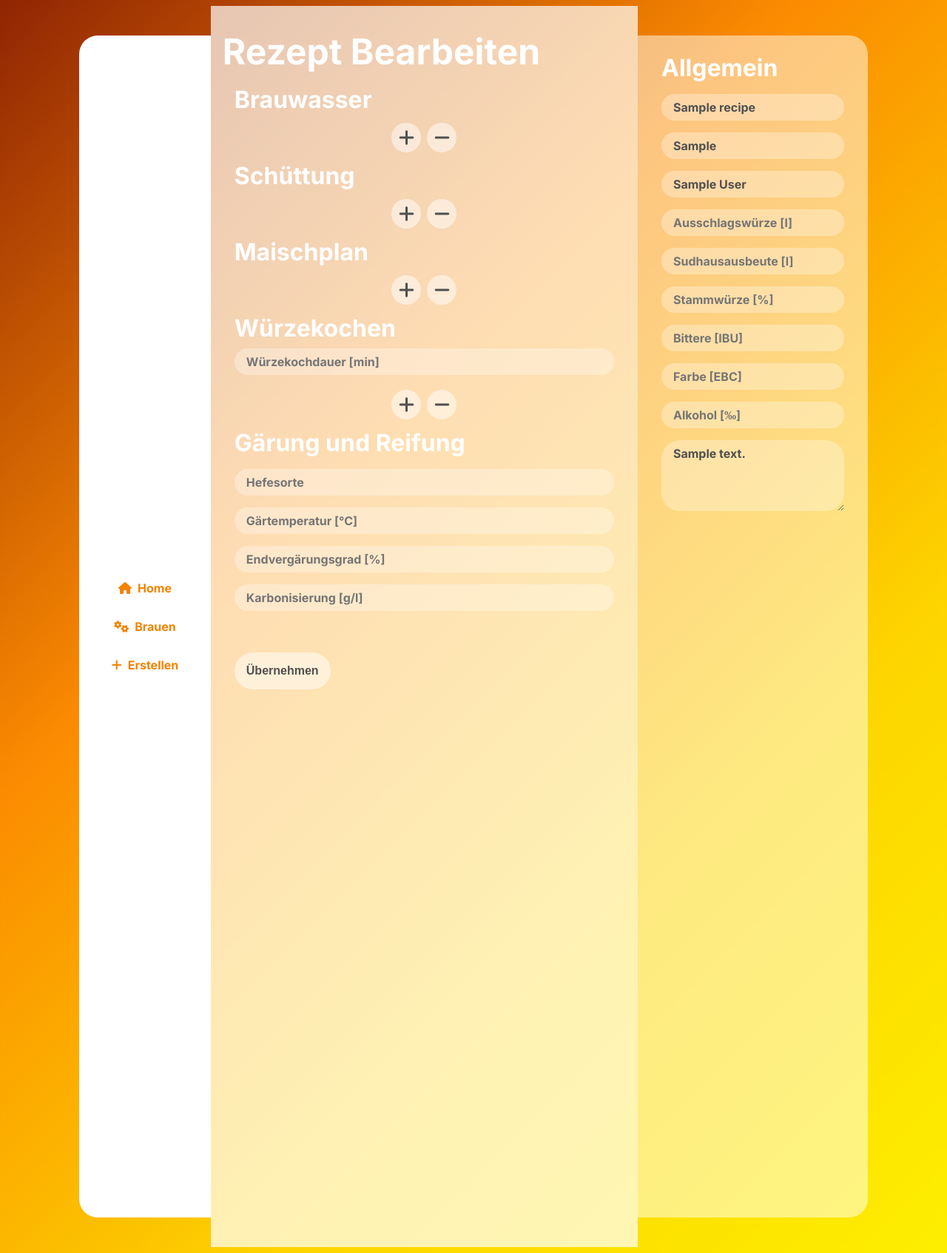
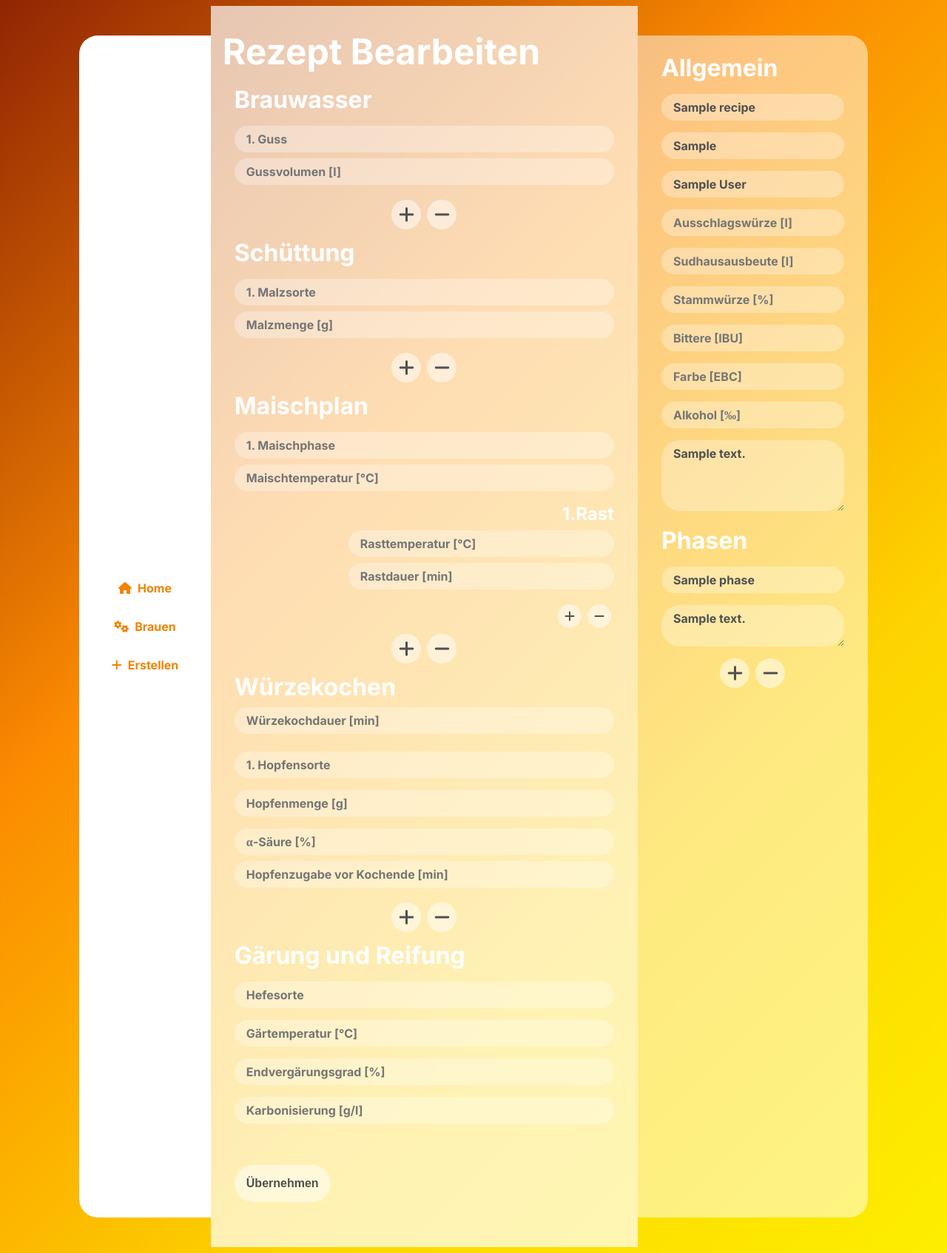
Before and after one commit to KeJo2014/brew_seminar, a Django app: template brewing/templates/brewing/edit.html in a window 1280 px wide. Shown: the whole page at 74% size. Run offline with Django 4.2, Linux system fonts and the light colour scheme; the template is opened without the code that fills it: most values are stand-ins (such as "Sample title", 1, 10 or a date in 2020); some libraries are stand-ins or nearby versions.

Commit message:
edit html

```diff
--- a/brewing/templates/brewing/edit.html
+++ b/brewing/templates/brewing/edit.html
@@ -10,9 +10,9 @@
         <h2>Brauwasser</h2>
         <div id="waterBox">
             <input type="text" id="brauwasser" style="display: none" value="{{recipe.brauwasser}}">
-            <!-- <input type="text" class="input" id="guss1" name="guss1" placeholder="1. Guss" required title="GUSS">
+            <input type="text" class="input" id="guss1" name="guss1" placeholder="1. Guss" required title="GUSS">
             <input type="number" class="input inputSpace" id="gussvol1" name="gussvol1" min="0" step="0.1"
-                placeholder="Gussvolumen [l]" required title="GUSSVOLUMEN"> -->
+                placeholder="Gussvolumen [l]" required title="GUSSVOLUMEN">
         </div>
         <div class="buttonBox">
             <button type="button" class="addDelButton" onclick="addWater('','')"><i class="fa-solid fa-plus"></i></button>
@@ -24,9 +24,9 @@
         <h2>Schüttung</h2>
         <div id="maltBox">
             <input type="text" id="schüttung" style="display: none" value="{{recipe.schüttung}}">
-            <!-- <input type="text" class="input" id="malz1" name="malz1" placeholder="1. Malzsorte" title="MALZSORTE">
+            <input type="text" class="input" id="malz1" name="malz1" placeholder="1. Malzsorte" title="MALZSORTE">
             <input type="number" class="input inputSpace" id="malzmenge1" name="malzmenge1" min="0" step="0.1"
-                placeholder="Malzmenge [g]" title="MALZMENGE"> -->
+                placeholder="Malzmenge [g]" title="MALZMENGE">
         </div>
         <div class="buttonBox">
             <button type="button" class="addDelButton" onclick="addMalt('', '')"><i class="fa-solid fa-plus"></i></button>
@@ -38,7 +38,7 @@
         <h2>Maischplan</h2>
         <div id="maischBox">
             <input type="text" id="maischplan" style="display: none" value="{{recipe.maischplan}}">
-            <!-- <input type="text" class="input" id="maisch1" name="maisch1" placeholder="1. Maischphase"
+            <input type="text" class="input" id="maisch1" name="maisch1" placeholder="1. Maischphase"
                 title="MAISCHPHASE">
             <input type="number" class="input inputSpace" id="maischtemp1" name="maischtemp1" min="0" step="0.1"
                 placeholder="Maischtemperatur [°C]" title="MAISCHTEMPERATUR">
@@ -54,7 +54,7 @@
                         class="fa-solid fa-plus"></i></button>
                 <button type="button" class="addDelButton smallerButton" id="buttonDelRast1" onclick="delRast(1, '', '')"><i
                         class="fa-solid fa-minus"></i></button>
-            </div> -->
+            </div>
         </div>
         <div class="buttonBox">
             <button type="button" class="addDelButton" onclick="addMaischphase('', '')"><i class="fa-solid fa-plus"></i></button>
@@ -67,14 +67,14 @@
         <input type="number" class="input inputSpace" id="kochendur" name="kochendur" min="0" step="0.1"
             placeholder="Würzekochdauer [min]" title="WÜRZEKOCHDAUER">
         <div id="hopfenBox">
-            <!-- <input type="text" class="input" id="hopfen1" name="hopfen1" placeholder="1. Hopfensorte"
+            <input type="text" class="input" id="hopfen1" name="hopfen1" placeholder="1. Hopfensorte"
                 title="HOPFENSORTE">
             <input type="number" class="input" id="hopfenmenge1" name="hopfenmenge1" min="0" step="0.1"
                 placeholder="Hopfenmenge [g]" title="HOPFENMENGE">
             <input type="number" class="input" id="alpha1" name="alpha1" min="0" placeholder="α-Säure [%]" step="0.1"
                 title="ALPHASÄURE">
             <input type="text" class="input inputSpace" id="hopfentime1" name="hopfentime1"
-                placeholder="Hopfenzugabe vor Kochende [min]" title="HOPFENZUGABE"> -->
+                placeholder="Hopfenzugabe vor Kochende [min]" title="HOPFENZUGABE">
         </div>
         <div class="buttonBox">
             <button type="button" class="addDelButton" onclick="addHopfen()"><i class="fa-solid fa-plus"></i></button>
@@ -131,6 +131,18 @@
         <textarea id="beschreibung" class="input" name="beschreibung" rows="4" cols="50" placeholder="Beschreibung..."
             title="BESCHREIBUNG">{{recipe.description}}</textarea>
     </div>
+    <div class="inputBox">
+        <h2>Phasen</h2>
+        <div id="phaseBox">
+            <input type="text" class="input" id="phasenTitel" name="phasenTitel" placeholder="Titel der Phase" title="PHASENTITEL" value="{{recipe.phase}}">
+            <textarea id="phasenBeschreibung" class="input" name="phasenBeschreibung" placeholder="Beschreibung der Phase..." title="PHASENBESCHREIBUNG"
+            title="PHASENBESCHREIBUNG">{{recipe.phaseDesc}}</textarea>
+        </div>
+        <div class="buttonBox">
+            <button type="button" class="addDelButton" onclick="addPhase()"><i class="fa-solid fa-plus"></i></button>
+            <button type="button" class="addDelButton" onclick="delPhase('phasenTitel' + indexPhase, 'phasenBeschreibung' + indexPhase)"><i class="fa-solid fa-minus"></i></button>
+        </div>
+    </div>
 </form>
 </aside>
 <script src="{% static '/js/edit.js' %}" crossorigin="anonymous"></script>
```
